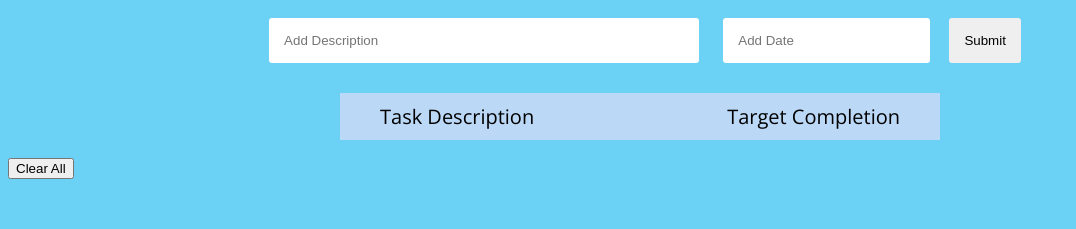
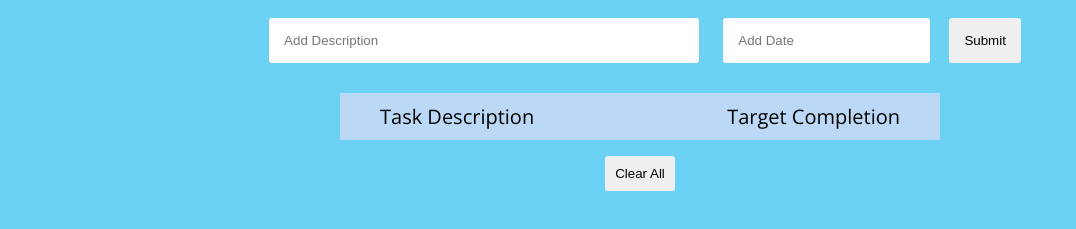
Before and after one commit to elizabethh34/personal-project, a website: page src/index.html in a window 1280 px wide. Shown: the part 215-444 px from the top of the page, without its empty margins (0-1076 px from the left). Drawn offline with nearby package versions, Linux system fonts and the light colour scheme.

Commit message:
Style clear-all button

```diff
--- a/src/css/styles.css
+++ b/src/css/styles.css
@@ -99,3 +99,21 @@ i {
 .task-side {
   display: flex;
 }
+
+.clear-all-button {
+  padding: 10px;
+  border-radius: 3px;
+  border: none;
+}
+
+.clear-all-button:focus {
+  outline: none;
+}
+
+.clear-all-button:hover {
+  cursor: pointer;
+}
+
+.clear-all {
+  text-align: center;
+}
```
